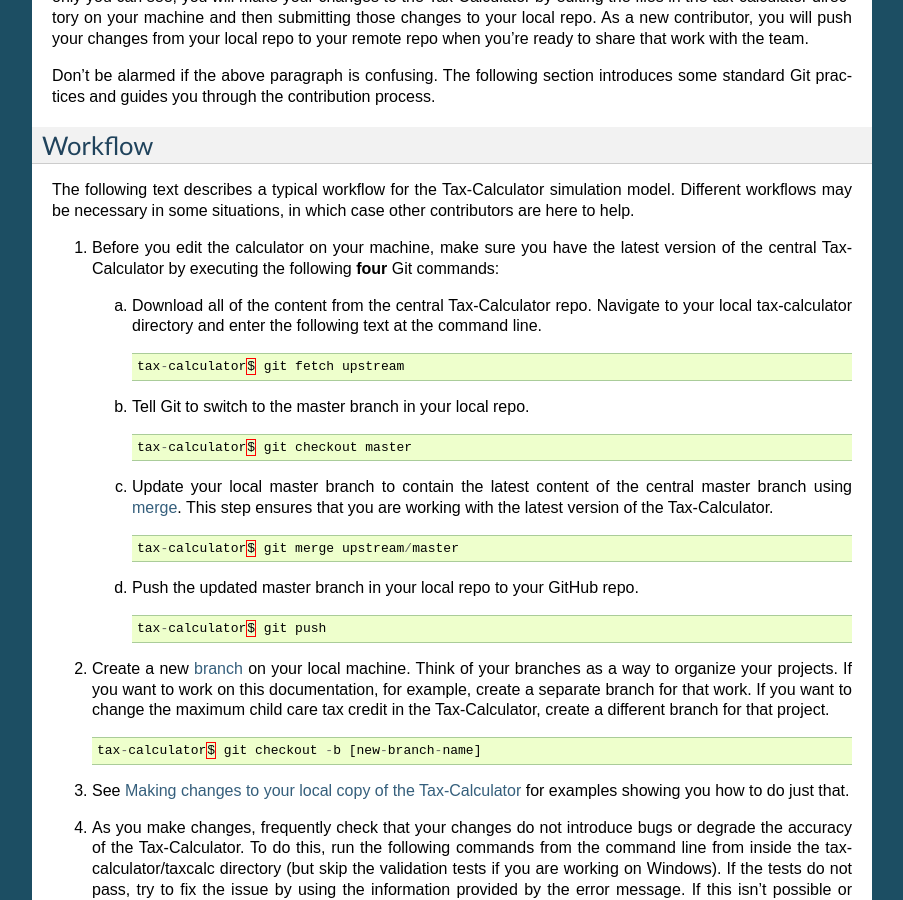
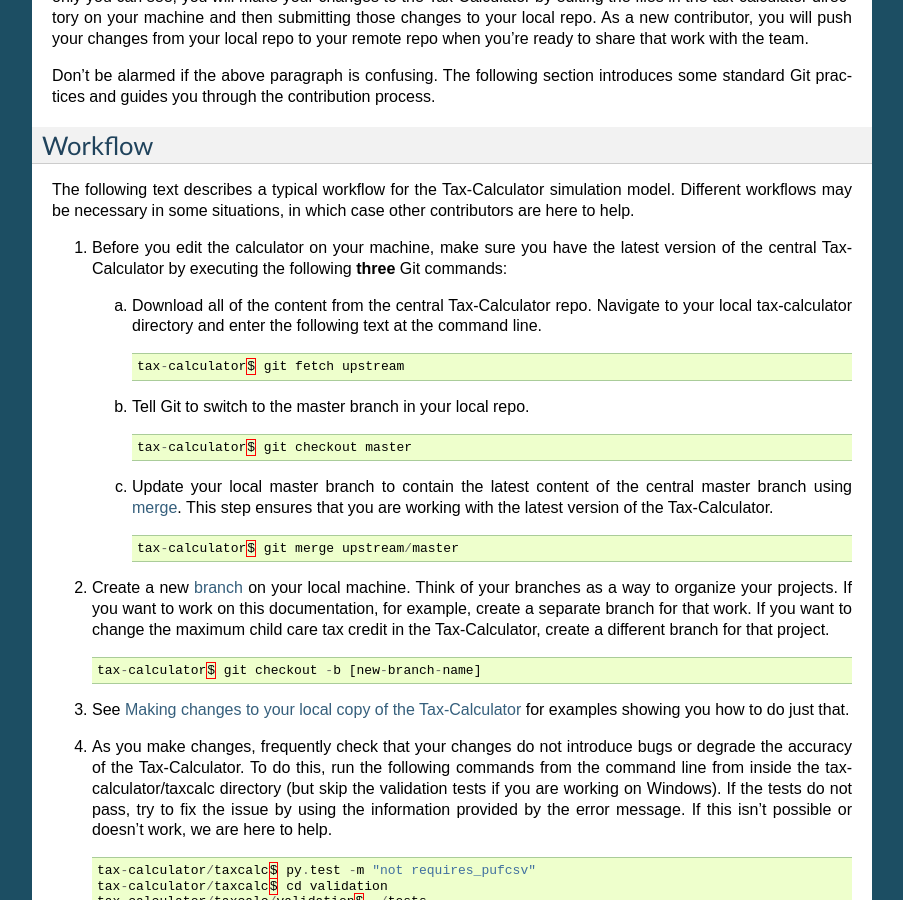
Before and after one commit to PSLmodels/Tax-Calculator, a Sphinx documentation site: the page built from docs/source/contributor_guide.rst, in a window 1280 px wide and 900 px high, scrolled down 1638 px. Shown: the whole window, without its empty margins (198-1101 px from the left). Built offline with Sphinx 7.4.7, drawn with Linux system fonts in a browser that asks for light colours; formulas are drawn with MathJax 3.

Commit message:
remove insctruction for extraneous git command

```diff
--- a/docs/source/contributor_guide.rst
+++ b/docs/source/contributor_guide.rst
@@ -133,7 +133,7 @@
 
 1. Before you edit the calculator on your machine, make sure you have
    the latest version of the central Tax-Calculator by executing the
-   following **four** Git commands:
+   following **three** Git commands:
 
    a. Download all of the content from the central Tax-Calculator repo.
       Navigate to your local tax-calculator directory and enter the
@@ -156,13 +156,6 @@
       .. code-block:: python
 
          tax-calculator$ git merge upstream/master
-
-   d. Push the updated master branch in your local repo to your GitHub
-      repo.
-
-      .. code-block:: python
-
-         tax-calculator$ git push
 
 2. Create a new `branch`_ on your local machine. Think of your
    branches as a way to organize your projects. If you want to work on
```
